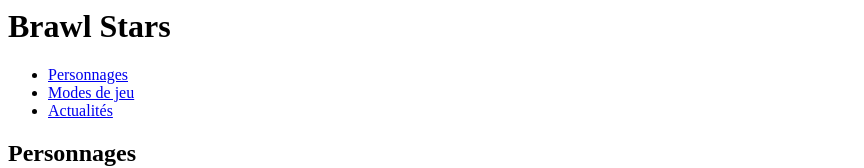
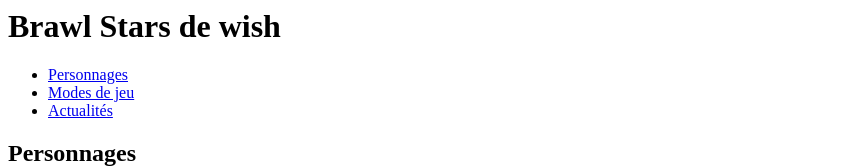
Before and after one commit to vDqvid/vDqvid.github.io, a plain HTML site: page index.html in a window 1280 px wide. Shown: the top 168 px of the page, without its empty margins (0-864 px from the left). Drawn offline with Linux system fonts and the light colour scheme.

Commit message:
Update index.html

```diff
--- a/index.html
+++ b/index.html
@@ -6,7 +6,7 @@
 </head>
 <body>
     <header>
-        <h1>Brawl Stars</h1>
+        <h1>Brawl Stars de wish</h1>
     </header>
 
     <nav>
```
